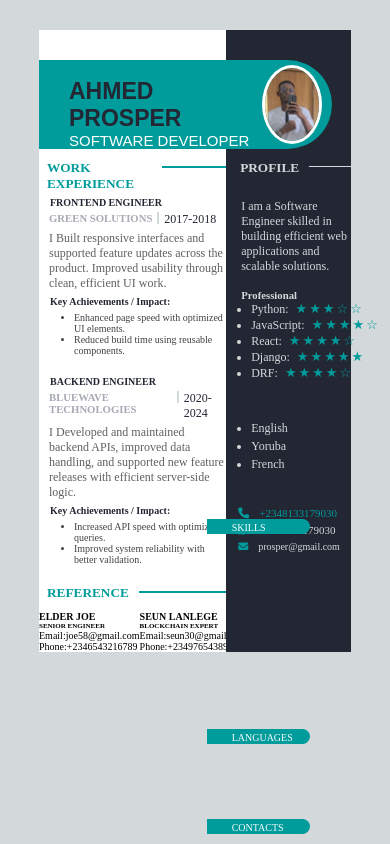
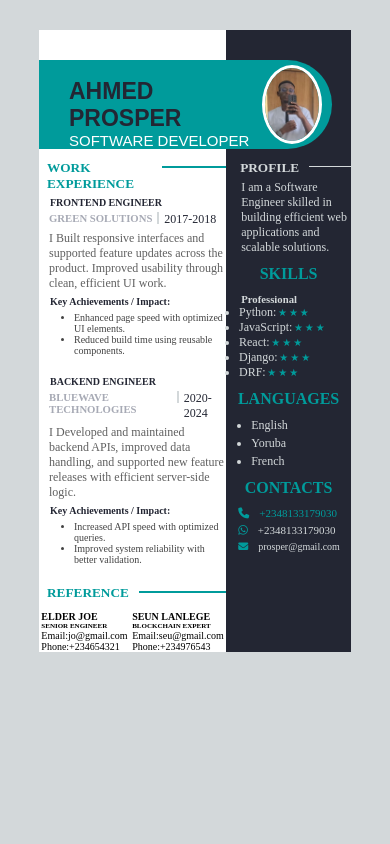
Before and after one commit to fretdev/TS_Academy_CV_Assignment, a plain HTML site: page index.html in a window 390 px wide. Drawn offline with Linux system fonts and the light colour scheme.

Commit message:
fixing responsiveness

```diff
--- a/index.html
+++ b/index.html
@@ -53,14 +53,14 @@
                     <div class="first-reference">
                         <h5>ELDER JOE</h5>
                         <h6>SENIOR ENGINEER</h6>
-                        <p>Email:joe58@gmail.com</p>
-                        <p>Phone:+2346543216789</p>
+                        <p>Email:jo@gmail.com</p>
+                        <p>Phone:+234654321</p>
                     </div>
                     <div class="second-reference">
                         <h5>SEUN LANLEGE</h5>
                         <h6>BLOCKCHAIN EXPERT</h6>
-                        <p>Email:seun30@gmail.com</p>
-                        <p>Phone:+2349765438967</p>
+                        <p>Email:seu@gmail.com</p>
+                        <p>Phone:+234976543</p>
                     </div>
                 </div>
             </div>
@@ -76,11 +76,11 @@
                 <h4 class="large">SKILLS</h4>
                 <h6 class="level">Professional</h6>
                 <ul class="skills-lists">
-                    <li>Python:<span class="stars">★★★☆☆</span></li>
-                    <li>JavaScript:<span class="stars">★★★★☆</span></li>
-                    <li>React:<span class="stars">★★★★☆</span></li>
-                    <li>Django:<span class="stars">★★★★★</span></li>
-                    <li>DRF:<span class="stars">★★★★☆</span></li>
+                    <li>Python:<span class="stars">★★★</span></li>
+                    <li>JavaScript:<span class="stars">★★★</span></li>
+                    <li>React:<span class="stars">★★★</span></li>
+                    <li>Django:<span class="stars">★★★</span></li>
+                    <li>DRF:<span class="stars">★★★</span></li>
                 </ul>
                 <div class="second-overlay">LANGUAGES</div>
                 <h4 class="large2">LANGUAGES</h4>
--- a/style.css
+++ b/style.css
@@ -191,11 +191,11 @@ a{
     margin-top: 10px;
     margin-bottom: 10px;
 }
- @media (max-width: 480px){
+ /* @media (max-width: 360px){
   .left-overlay{
     position: absolute;
     width: 26.5%;
-    height: 15px;
+    height: auto;
     right: 80px;
     bottom: 310px;
     border-top-right-radius: 50px;
@@ -217,7 +217,7 @@ a{
 .level{
     margin-top: 15px;
 }
-}
+} */
 .second-overlay{
     display: none;
 }
@@ -227,11 +227,11 @@ a{
     margin-top: 10px;
     margin-bottom: 10px;
 }
-@media (max-width: 480px) {
+/* @media (max-width: 360px) {
   .second-overlay{
     position: absolute;
     width: 26.5%;
-    height: 15px;
+    height: auto;
     right: 80px;
     bottom: 100px;
     border-top-right-radius: 50px;
@@ -250,15 +250,15 @@ a{
 .lang-lists{
     margin-top: 40px;
 }
-}
+} */
 .third-overlay{
     display: none;
 }
-@media (max-width: 480px) {
+/* @media (max-width: 360px) {
   .third-overlay{
     position: absolute;
     width: 26.5%;
-    height: 15px;
+    height: auto;
     right: 80px;
     bottom: 10px;
     border-top-right-radius: 50px;
@@ -277,7 +277,7 @@ a{
 .large3{
     display: none;
 }
-}
+} */
 .large3{
     color: #009B9B ;
     text-align: center;
@@ -290,14 +290,14 @@ a{
 }
 .stars {
   color: #009B9B ;
-  font-size: 13px;
+  font-size: 10px;
   letter-spacing: 2px;
-  margin-left: 7px;
+  margin-left: 0.1rem;
 }
 .skills-lists{
     font-size: 12px;
     color: #D3D8DA;
-    margin-left: 25px;
+    margin-left: 0.8rem;
 }
 
 .lang-lists{
```
